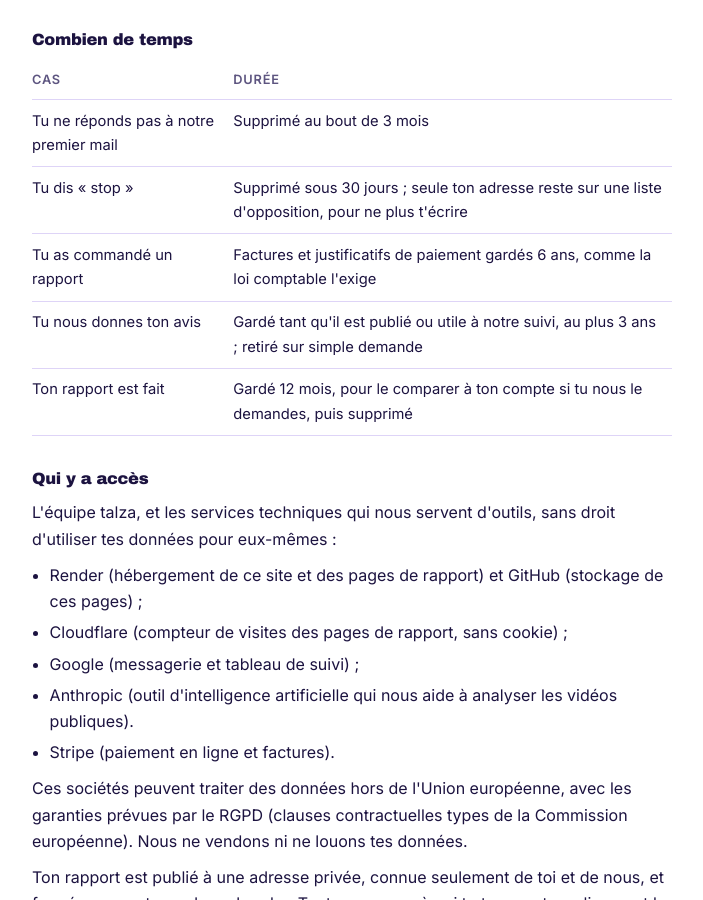
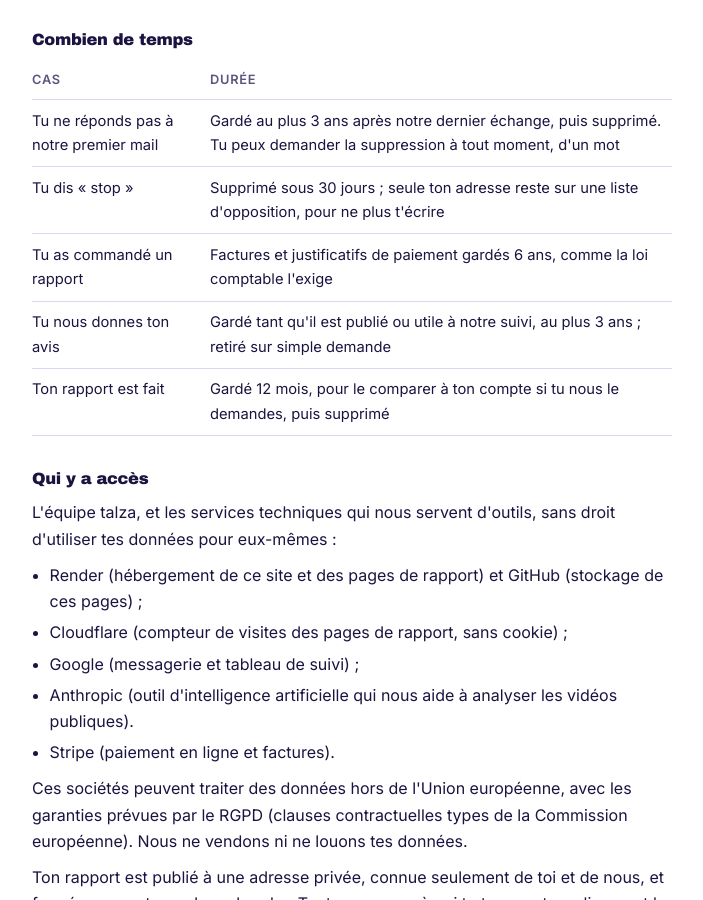
Before and after one commit to gradouan-png/talza-site, a plain HTML site: page confidentialite.html in a window 1280 px wide. Shown: the part 1284-2184 px from the top of the page, without its empty margins (288-991 px from the left). Drawn offline with Linux system fonts and the light colour scheme; a web font is replaced by a local one.

Commit message:
Confidentialité : prospects gardés 3 ans max

```diff
--- a/confidentialite.html
+++ b/confidentialite.html
@@ -93,7 +93,7 @@ footer{border-top:1px solid var(--filet);padding-top:1rem;font-size:.85rem;color
     <div class="tableau"><table>
       <thead><tr><th>Cas</th><th>Durée</th></tr></thead>
       <tbody>
-        <tr><td>Tu ne réponds pas à notre premier mail</td><td>Supprimé au bout de 3 mois</td></tr>
+        <tr><td>Tu ne réponds pas à notre premier mail</td><td>Gardé au plus 3 ans après notre dernier échange, puis supprimé. Tu peux demander la suppression à tout moment, d'un mot</td></tr>
         <tr><td>Tu dis « stop »</td><td>Supprimé sous 30 jours ; seule ton adresse reste sur une liste d'opposition, pour ne plus t'écrire</td></tr>
         <tr><td>Tu as commandé un rapport</td><td>Factures et justificatifs de paiement gardés 6 ans, comme la loi comptable l'exige</td></tr>
         <tr><td>Tu nous donnes ton avis</td><td>Gardé tant qu'il est publié ou utile à notre suivi, au plus 3 ans ; retiré sur simple demande</td></tr>
```
